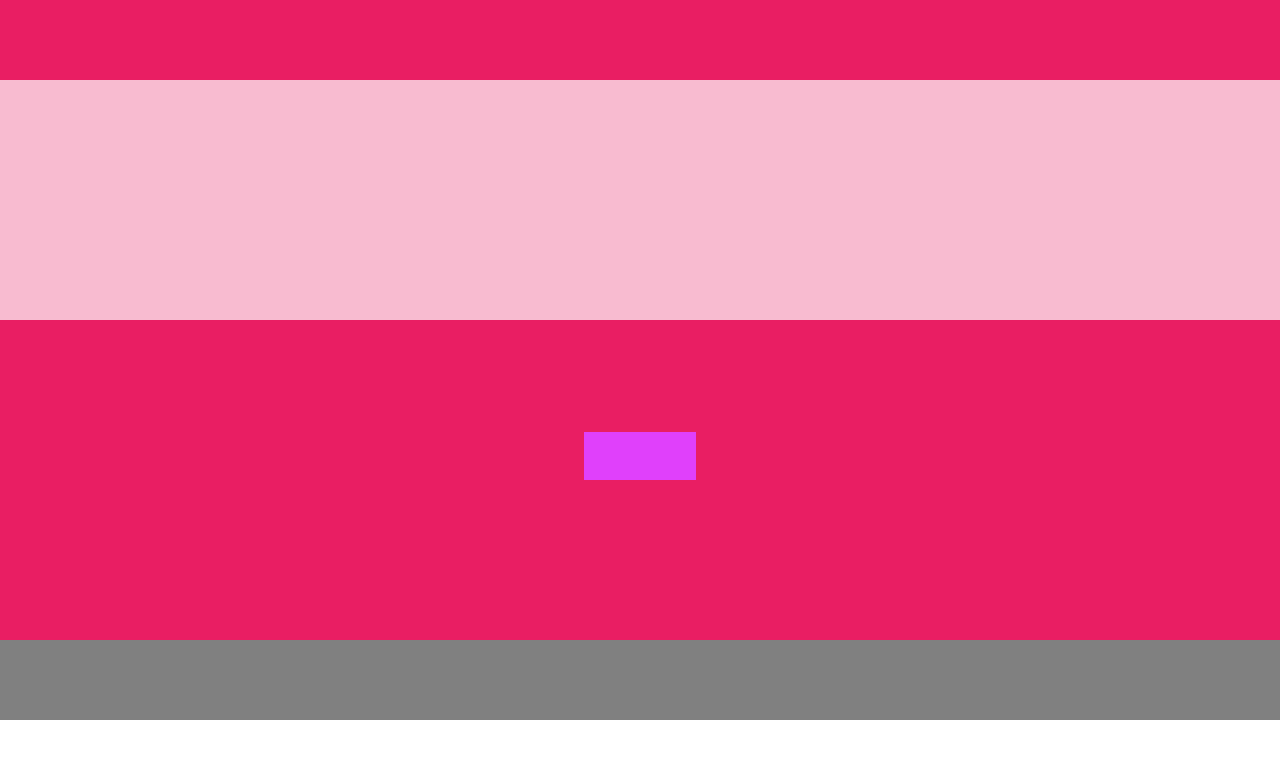
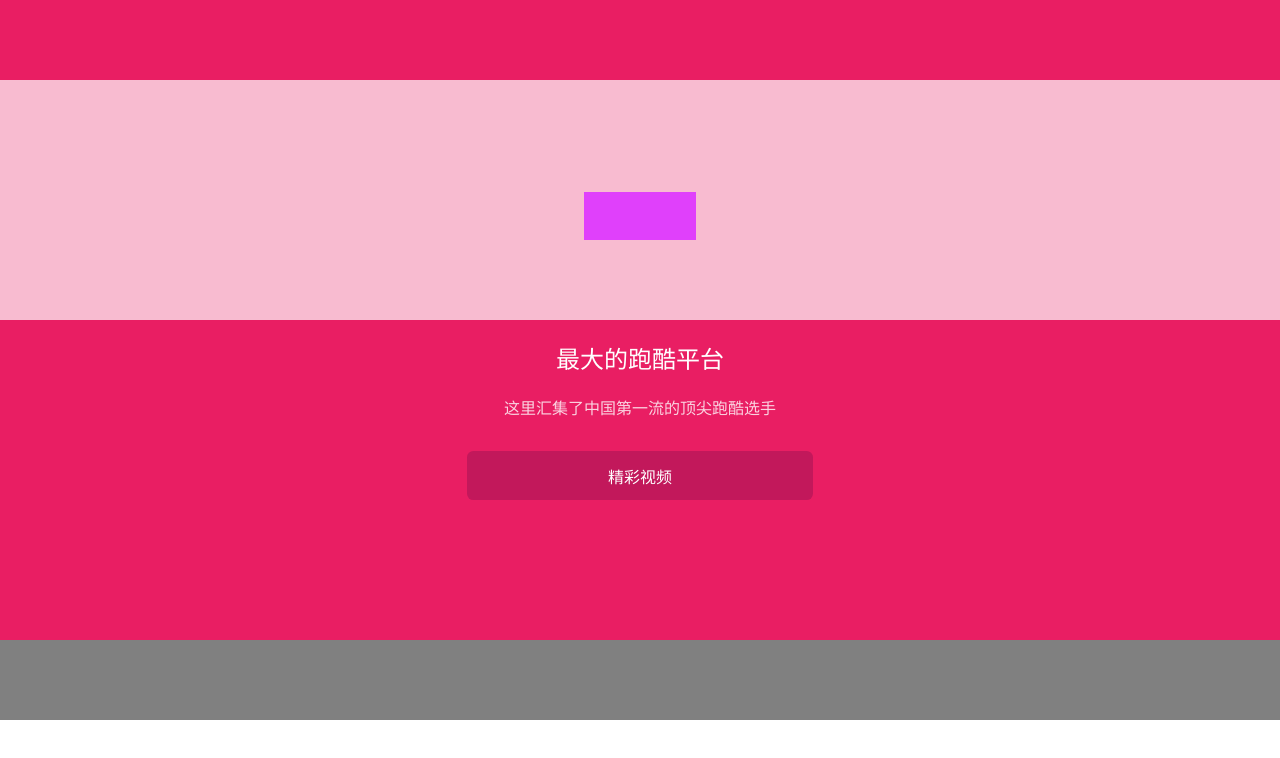
Before and after one commit to zhaiyingchang/front-end-demo, a website: page index.html in a window 1280 px wide. Drawn offline with Linux system fonts and the light colour scheme.

Commit message:
add a tag with primary-color-dark bgc

```diff
--- a/index.html
+++ b/index.html
@@ -6,13 +6,18 @@
   <link rel="stylesheet" href="css/main.css">
 </head>
 <body>
-<header></header>
-<div class="slides"></div>
-<div class="models">
-  <a href="" class="models-button button"></a>
-</div>
+  <header></header>
 
-</div>
-<footer></footer>
+  <div class="slides clearfix">
+    <a href="" class="slides-button button"></a>
+  </div>
+
+  <div class="runners clearfix" >
+    <h2 class="title">最大的跑酷平台</h2>
+    <p class="desc">这里汇集了中国第一流的顶尖跑酷选手</p>
+    <a href="" class="visit">精彩视频</a>
+  </div>
+
+  <footer></footer>
 </body>
 </html>
--- a/styles/_common.scss
+++ b/styles/_common.scss
@@ -14,9 +14,22 @@ body{
   font-family: "Helvetica Neue", "Segoe UI", Helvetica, Arial, "Hiragino Sans GB", "Microsoft YaHei", "WenQuanYi Micro Hei", sans-serif;
 }
 
+a{
+  text-decoration: none;
+}
+
 .button{
   background-color: $accent-color;
   width: 7em;
   height: 3em;
   display: block;
 }
+
+.clearfix:before,
+.clearfix:after{
+  content: "  ";
+  display: table;
+}
+.clearfix:after{
+  clear: both;
+}
--- a/styles/main.scss
+++ b/styles/main.scss
@@ -8,16 +8,34 @@ header{
 .slides{
   height: 15em;
   background-color: $primary-color-light;
+  .slides-button{
+    margin: 0 auto;
+    margin-top: 7em;
+  }
 }
 
-.models{
-  overflow: hidden;
-  // padding-top: 15px;
+.runners{
   height: 20em;
   background-color: $primary-color;
-  .models-button{
+  .title, .desc{
+    text-align: center;
+    font-weight: normal;
+    color: $primary-color-text;
+  }
+  .desc{
+    opacity: 0.8;
+  }
+  .visit{
+    display: block;
+    width: 25%;
+    text-align: center;
     margin: 0 auto;
-    margin-top: 7em;
+    margin-top: 2em;
+    padding: 0.8em;
+    font-size: 1em;
+    color: $primary-color-text;
+    border-radius: 0.4em;
+    background-color: $primary-color-dark;
   }
 }
 
```
Also changed, not shown: css/main.css.
